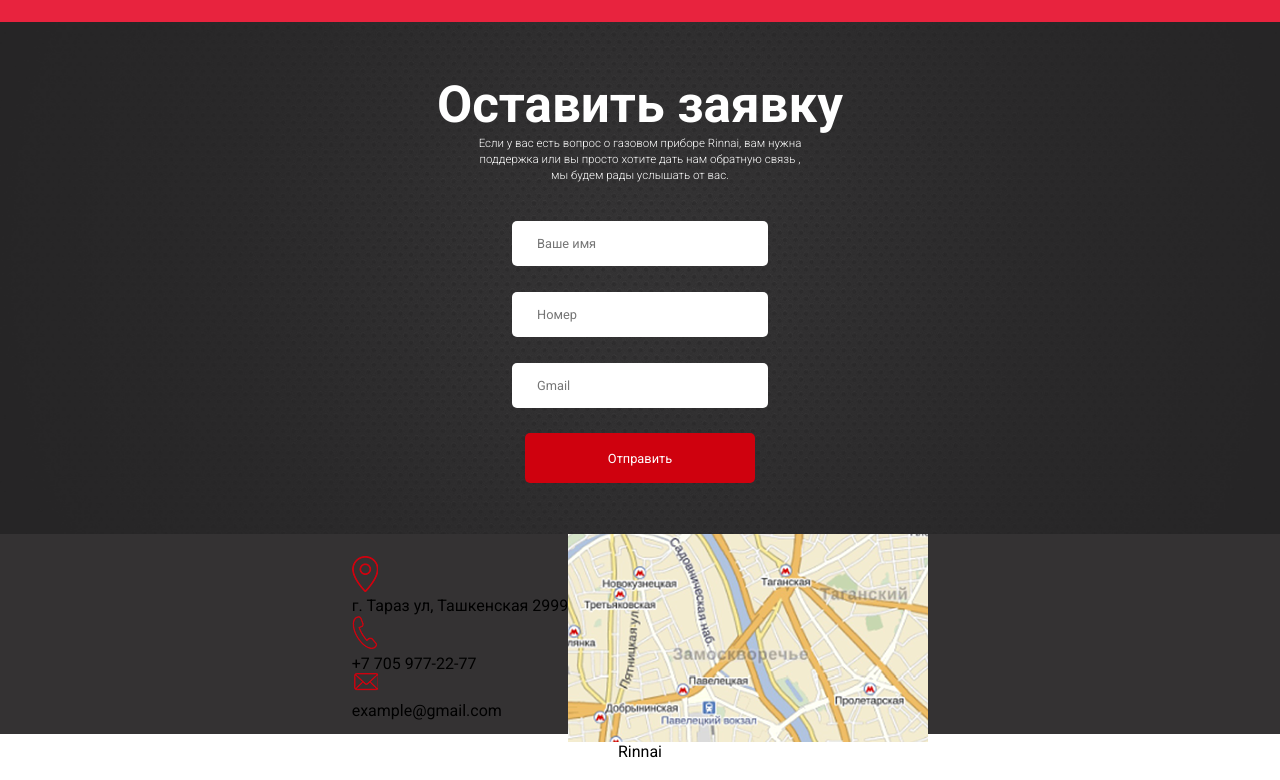
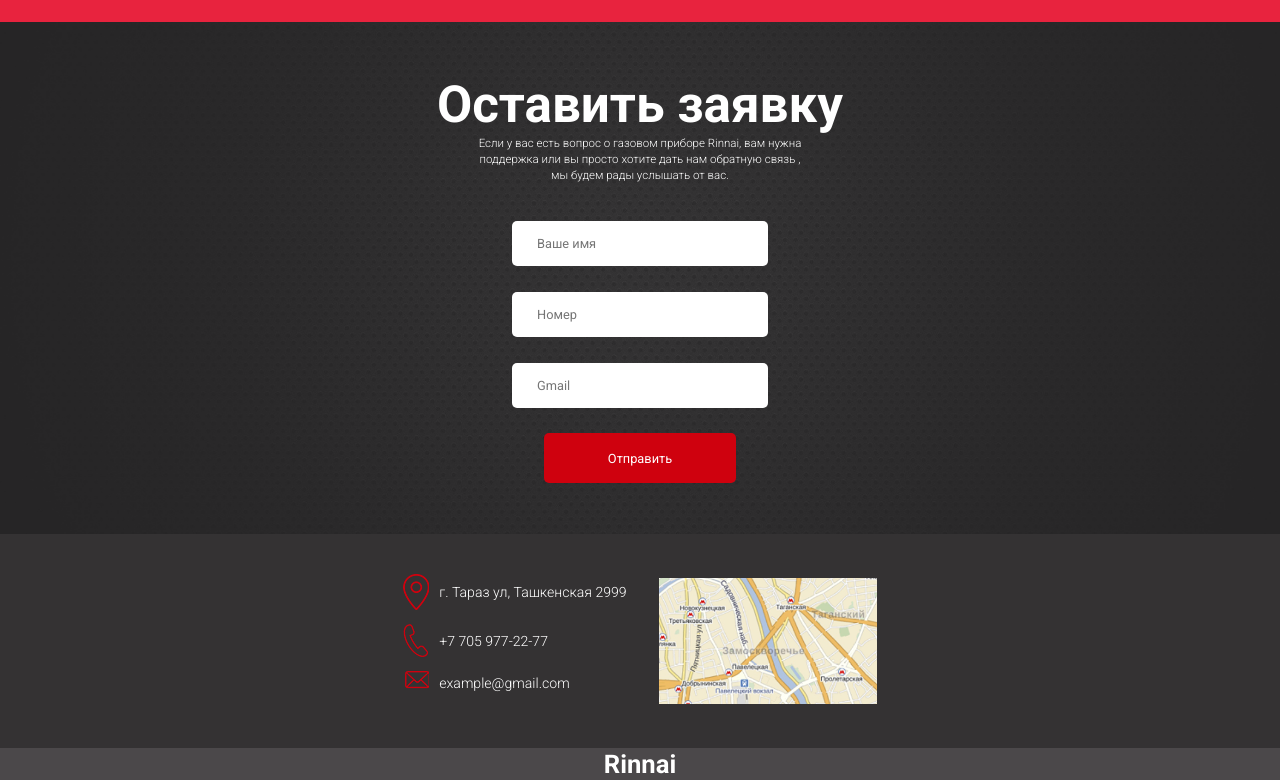
Before and after one commit to arsensaliev/rinnai, a website: page src/index.html in a window 1280 px wide. Shown: the part 3647-4427 px from the top of the page. Drawn offline with Linux system fonts and the light colour scheme.

Commit message:
feat: add styles for footer

```diff
--- a/src/index.html
+++ b/src/index.html
@@ -225,17 +225,17 @@
         <div class="footer__content">
             <div class="footer__contacts">
                 <div class="footer__contacts-text">
-                    <div class="footer__contacts-adress footer__contact">
-                        <img src="./assets/images/icons/footer__contacts-adress.png" alt="адрес">
-                        <div class="footer__contacts-text">г. Тараз ул, Ташкенская 2999</div>
+                    <div class="footer__contact-adress footer__contact">
+                        <img src="./assets/images/icons/footer__contacts-adress.png" alt="адрес" class="footer__contact-image">
+                        <div class="footer__contact-text">г. Тараз ул, Ташкенская 2999</div>
                     </div>
-                    <div class="footer__contacts-phone footer__contact">
-                        <img src="./assets/images/icons/footer__contacts-phone.png" alt="номер">
-                        <div class="footer__contacts-text">+7 705 977-22-77</div>
+                    <div class="footer__contact-phone footer__contact">
+                        <img src="./assets/images/icons/footer__contacts-phone.png" alt="номер" class="footer__contact-image">
+                        <div class="footer__contact-text">+7 705 977-22-77</div>
                     </div>
-                    <div class="footer__contacts-email footer__contact">
-                        <img src="./assets/images/icons/footer__contacts-email.png" alt="gmail">
-                        <div class="footer__contacts-text">example@gmail.com</div>
+                    <div class="footer__contact-email footer__contact">
+                        <img src="./assets/images/icons/footer__contacts-email.png" alt="gmail" class="footer__contact-image">
+                        <div class="footer__contact-text">example@gmail.com</div>
                     </div>
                 </div>
             </div>
--- a/src/styles/scss/blocks/footer.scss
+++ b/src/styles/scss/blocks/footer.scss
@@ -1,6 +1,6 @@
 .footer {
     width: 100%;
-    height: 25vh;
+    // height: 25vh;
     display: flex;
     flex-direction: column;
     justify-content: flex-start;
@@ -8,9 +8,50 @@
     background-color: $color-7;
 
     &__content {
+        padding: 5vh 0;
+        width: 100%;
+        box-sizing: border-box;
         display: flex;
         flex-direction: row;
         justify-content: center;
         align-items: center;
     }
+
+    &__contacts {
+        width: 20%;
+    }
+
+    &__contact {
+        margin-bottom: 1.6vh;
+        display: flex;
+        flex-direction: row;
+        justify-content: flex-start;
+        align-items: center;
+
+        &-text {
+            font-size: 1.1vw;
+            font-weight: 300;
+            color: $color-2;
+        }
+
+        &-image {
+            margin-right: 10px;
+        }
+    }
+
+    &__map-image {
+        width: 17%;
+    }
+
+    &__logo {
+        height: 2.5vw;
+        width: 100%;
+        display: flex;
+        justify-content: center;
+        align-items: center;
+        font-size: 2vw;
+        font-weight: bold;
+        color: $color-2;
+        background-color: $color-8;
+    }
 }
--- a/src/styles/scss/components/form.scss
+++ b/src/styles/scss/components/form.scss
@@ -36,6 +36,7 @@
     }
 
     &__button {
+        width: 15vw;
         border-radius: 5px;
         transition: 300ms ease-in-out !important;
         cursor: pointer;
--- a/src/styles/scss/settings/colors/colors.scss
+++ b/src/styles/scss/settings/colors/colors.scss
@@ -5,3 +5,4 @@ $color-4: #db333d; // красный для некоторого текста
 $color-5: #f2f2f2; // немного серый для текста
 $color-6: #e8233e; // красный для фона в service блоке
 $color-7: #343233; // черный для фона в support блоке
+$color-8: #4b484a; // серый, используется лишь как фон в нижней части логотипа
```
Also changed, not shown: src/styles/css/main.css.
